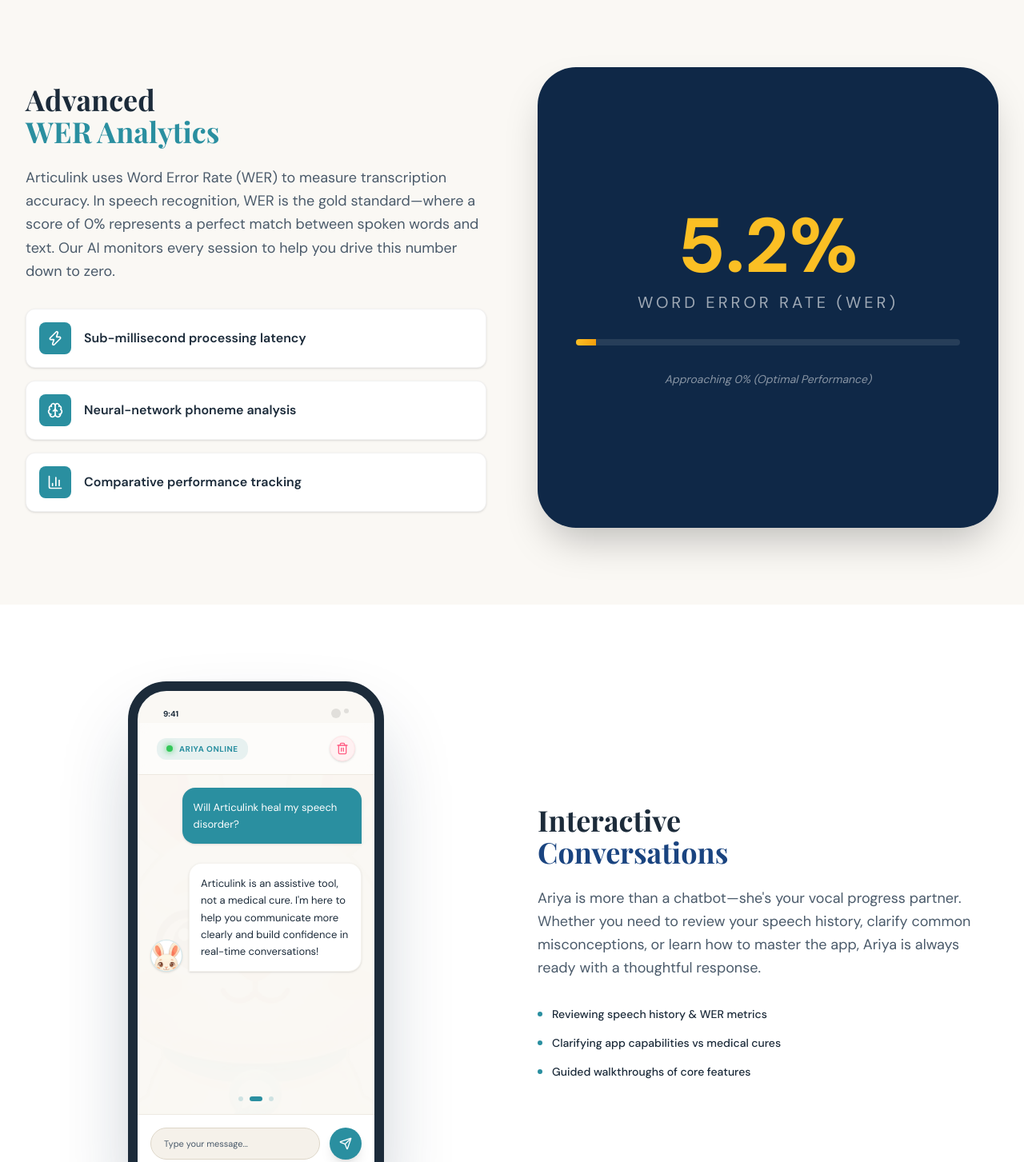
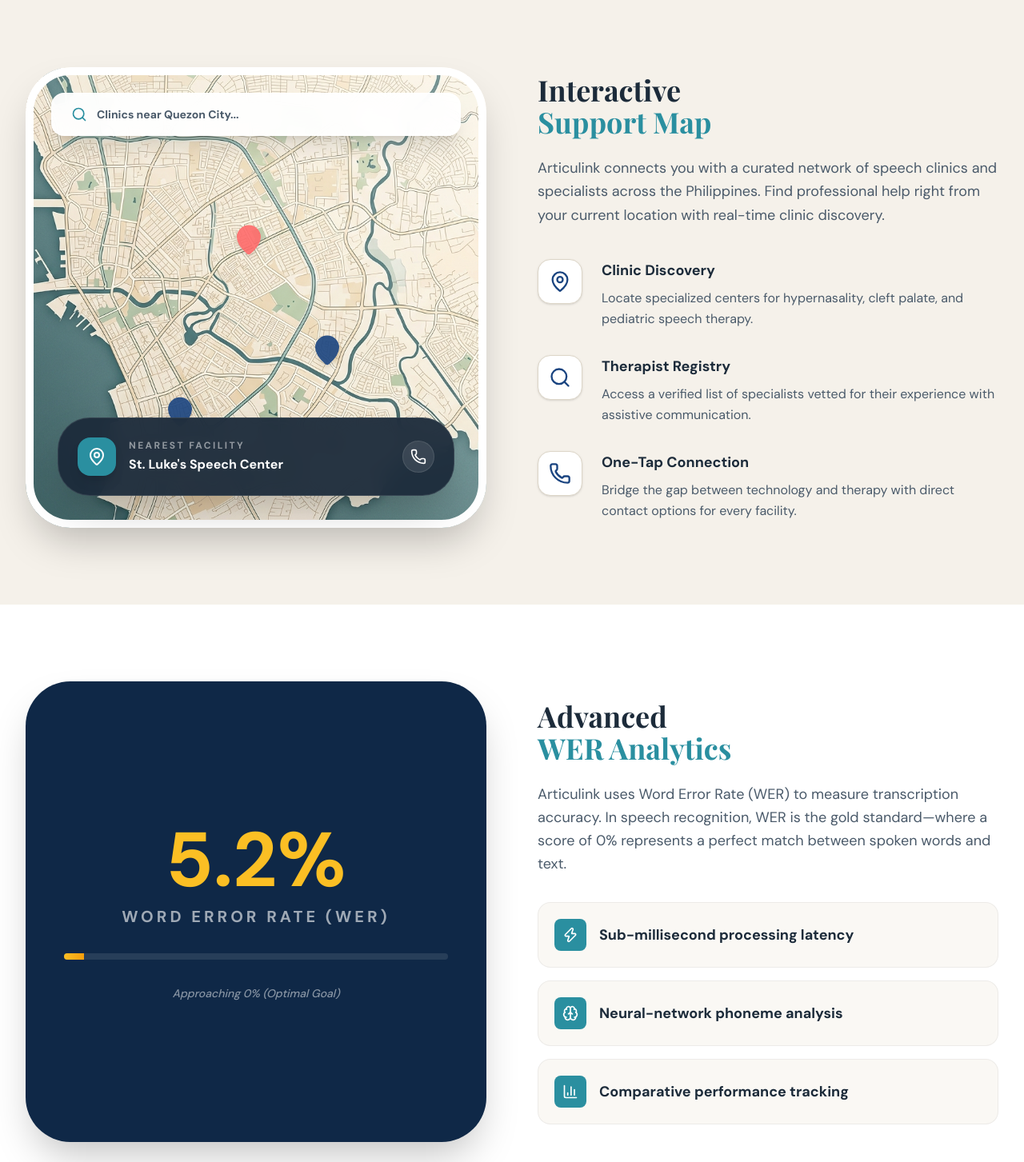
Before and after one commit to Eybri/articulink-ads, a Next.js app: page /features in a window 1280 px wide. Shown: the part 1540-2993 px from the top of the page at 80% size. Built offline with nearby package versions, Linux system fonts and the light colour scheme.

Commit message:
feat: add features landing page with interactive clinic support map and analytics visualization

```diff
--- a/src/app/features/page.tsx
+++ b/src/app/features/page.tsx
@@ -3,7 +3,7 @@
 import { motion, AnimatePresence } from "framer-motion";
 import Image from "next/image";
 import Features from "@/components/Features";
-import { Brain, Zap, Shield, Globe, Mic2, BarChart3, Trash2, Send } from "lucide-react";
+import { Brain, Zap, Shield, Globe, Mic2, BarChart3, Trash2, Send, MapPin, Search, Phone } from "lucide-react";
 
 const C = {
   cream: "#FAF8F4",
@@ -50,17 +50,169 @@
         </div>
       </section>
 
-      {/* Main Features Grid (Reusing the component) */}
+      {/* Main Features Grid (Summary) */}
       <Features />
 
-      {/* Deep Dive: WER Analytics */}
-      <section className="py-24">
+      {/* Deep Dive 1: Support Ecosystem Map */}
+      <section className="py-24" style={{ backgroundColor: "#F5F1EA" }}>
         <div className="max-w-7xl mx-auto px-4 sm:px-6 lg:px-8">
           <div className="grid md:grid-cols-2 gap-16 items-center">
+            {/* Map Visual Mockup */}
+            <motion.div
+              initial={{ opacity: 0, scale: 0.9 }}
+              whileInView={{ opacity: 1, scale: 1 }}
+              viewport={{ once: true }}
+              className="relative aspect-square rounded-[3.5rem] shadow-2xl overflow-hidden"
+            >
+              {/* Actual Map Image - Scaled up slightly to ensure no gaps */}
+              <div className="absolute inset-0 overflow-hidden rounded-[3.5rem]">
+                <Image
+                  src="/images/map-bg.png"
+                  alt="Manila Map"
+                  fill
+                  className="object-cover scale-125"
+                  priority
+                />
+              </div>
+
+              {/* Border Overlay - Ensures border doesn't shrink the map content */}
+              <div className="absolute inset-0 border-[10px] border-white rounded-[3.5rem] z-30 pointer-events-none" />
+
+              {/* Map Search Bar Mockup */}
+              <div className="absolute top-8 left-8 right-8 z-40">
+                <div className="bg-white/95 backdrop-blur-md px-6 py-4 rounded-2xl shadow-xl border border-white/50 flex items-center gap-3">
+                  <Search className="w-5 h-5 text-[#2A8FA0]" />
+                  <span className="text-sm text-[#4A5A6A] font-bold">Clinics near Quezon City...</span>
+                </div>
+              </div>
+
+              {/* Map Markers Mockup */}
+              <div className="absolute inset-0 p-12 z-20">
+                {[
+                  { top: "35%", left: "45%", label: "QC Speech Clinic", active: true },
+                  { top: "58%", left: "62%", label: "Manila Therapy Center" },
+                  { top: "72%", left: "30%", label: "Makati Assistive Hub" }
+                ].map((marker, i) => (
+                  <motion.div
+                    key={i}
+                    initial={{ y: 0 }}
+                    animate={{ y: [0, -10, 0] }}
+                    transition={{ duration: 2, repeat: Infinity, delay: i * 0.5 }}
+                    className="absolute group z-10"
+                    style={{ top: marker.top, left: marker.left }}
+                  >
+                    <div className="relative">
+                      <MapPin className={`w-10 h-10 ${marker.active ? 'text-[#FF6B6B]' : 'text-[#1A4480]'} fill-current opacity-90 drop-shadow-md`} />
+                      <div className="absolute top-full mt-2 left-1/2 -translate-x-1/2 bg-[#1C2B3A] text-white text-[11px] font-bold py-1.5 px-4 rounded-full whitespace-nowrap opacity-0 group-hover:opacity-100 transition-all shadow-2xl border border-white/10">
+                        {marker.label}
+                      </div>
+                    </div>
+                  </motion.div>
+                ))}
+              </div>
+
+              {/* Map UI Overlay: Results */}
+              <div className="absolute bottom-10 left-10 right-10 bg-[#1C2B3A]/95 backdrop-blur-md p-6 rounded-[2.5rem] border border-white/10 shadow-2xl z-40">
+                <div className="flex items-center justify-between">
+                  <div className="flex items-center gap-4">
+                    <div className="w-12 h-12 rounded-2xl bg-[#2A8FA0] flex items-center justify-center text-white shadow-lg">
+                      <MapPin className="w-6 h-6" />
+                    </div>
+                    <div>
+                      <div className="text-xs font-bold text-white/50 uppercase tracking-[0.2em] mb-1">Nearest Facility</div>
+                      <div className="text-base font-bold text-white">St. Luke&apos;s Speech Center</div>
+                    </div>
+                  </div>
+                  <div className="w-10 h-10 rounded-full bg-white/10 flex items-center justify-center text-white border border-white/10 cursor-pointer hover:bg-white/20 transition-colors">
+                    <Phone className="w-5 h-5" />
+                  </div>
+                </div>
+              </div>
+            </motion.div>
+
+            <motion.div
+              initial={{ opacity: 0, x: 30 }}
+              whileInView={{ opacity: 1, x: 0 }}
+              viewport={{ once: true }}
+            >
+              <h2 className="text-4xl font-bold mb-6" style={{ color: C.textDark, fontFamily: "var(--font-playfair), serif" }}>
+                Interactive <br />
+                <span style={{ color: C.teal }}>Support Map</span>
+              </h2>
+              <p className="text-lg leading-relaxed mb-10" style={{ color: C.textMid }}>
+                Articulink connects you with a curated network of speech clinics and specialists
+                across the Philippines. Find professional help right from your current location
+                with real-time clinic discovery.
+              </p>
+
+              <div className="space-y-8">
+                {[
+                  {
+                    icon: MapPin,
+                    title: "Clinic Discovery",
+                    desc: "Locate specialized centers for hypernasality, cleft palate, and pediatric speech therapy."
+                  },
+                  {
+                    icon: Search,
+                    title: "Therapist Registry",
+                    desc: "Access a verified list of specialists vetted for their experience with assistive communication."
+                  },
+                  {
+                    icon: Phone,
+                    title: "One-Tap Connection",
+                    desc: "Bridge the gap between technology and therapy with direct contact options for every facility."
+                  }
+                ].map((item, i) => (
+                  <div key={i} className="flex gap-6 group">
+                    <div className="w-14 h-14 rounded-2xl bg-white flex items-center justify-center border border-[#DDD6C8] shadow-sm shrink-0 group-hover:scale-110 transition-transform">
+                      <item.icon className="w-7 h-7 text-[#1A4480]" />
+                    </div>
+                    <div>
+                      <h4 className="font-bold text-[#1C2B3A] mb-2 text-lg">{item.title}</h4>
+                      <p className="text-base text-[#4A5A6A] leading-relaxed">{item.desc}</p>
+                    </div>
+                  </div>
+                ))}
+              </div>
+            </motion.div>
+          </div>
+        </div>
+      </section>
+
+      {/* Deep Dive 2: WER Analytics */}
+      <section className="py-24" style={{ backgroundColor: "white" }}>
+        <div className="max-w-7xl mx-auto px-4 sm:px-6 lg:px-8">
+          <div className="grid md:grid-cols-2 gap-16 items-center flex-row-reverse">
+            <motion.div
+              initial={{ opacity: 0, scale: 0.9 }}
+              whileInView={{ opacity: 1, scale: 1 }}
+              viewport={{ once: true }}
+              className="order-2 md:order-1 relative aspect-square rounded-[3.5rem] overflow-hidden shadow-2xl"
+              style={{ backgroundColor: C.deepNavy }}
+            >
+              {/* Visual representation of the WER */}
+              <div className="absolute inset-0 flex flex-col items-center justify-center text-white p-12">
+                <div className="text-8xl font-bold mb-2" style={{ color: "#FBBF24" }}>5.2%</div>
+                <div className="text-xl uppercase tracking-[0.2em] opacity-60 mb-8 font-bold">Word Error Rate (WER)</div>
+                <div className="w-full h-2 bg-white/10 rounded-full overflow-hidden">
+                  <motion.div
+                    initial={{ width: "100%" }}
+                    whileInView={{ width: "5.2%" }}
+                    transition={{ duration: 1.5, ease: "easeOut" }}
+                    className="h-full bg-gradient-to-r from-[#FBBF24] to-[#F59E0B]"
+                  />
+                </div>
+                <p className="mt-8 text-sm text-white/50 text-center italic font-medium">
+                  Approaching 0% (Optimal Goal)
+                </p>
+              </div>
+            </motion.div>
+
             <motion.div
               initial={{ opacity: 0, x: -30 }}
               whileInView={{ opacity: 1, x: 0 }}
               viewport={{ once: true }}
+              className="order-1 md:order-2"
             >
               <h2 className="text-4xl font-bold mb-6" style={{ color: C.textDark, fontFamily: "var(--font-playfair), serif" }}>
                 Advanced <br />
@@ -69,8 +221,7 @@
               <p className="text-lg leading-relaxed mb-8" style={{ color: C.textMid }}>
                 Articulink uses Word Error Rate (WER) to measure transcription accuracy.
                 In speech recognition, WER is the gold standard—where a score of 0% represents
-                a perfect match between spoken words and text. Our AI monitors every session
-                to help you drive this number down to zero.
+                a perfect match between spoken words and text.
               </p>
               <div className="space-y-4">
                 {[
@@ -78,50 +229,25 @@
                   { icon: Brain, text: "Neural-network phoneme analysis" },
                   { icon: BarChart3, text: "Comparative performance tracking" }
                 ].map((item, i) => (
-                  <div key={i} className="flex items-center gap-4 p-4 rounded-xl bg-white shadow-sm border border-black/5">
+                  <div key={i} className="flex items-center gap-4 p-5 rounded-2xl bg-[#FAF8F4] border border-black/5">
                     <div className="w-10 h-10 rounded-lg flex items-center justify-center text-white" style={{ backgroundColor: C.teal }}>
                       <item.icon className="w-5 h-5" />
                     </div>
-                    <span className="font-semibold" style={{ color: C.textDark }}>{item.text}</span>
+                    <span className="font-bold text-lg" style={{ color: C.textDark }}>{item.text}</span>
                   </div>
                 ))}
-              </div>
-            </motion.div>
-
-            <motion.div
-              initial={{ opacity: 0, scale: 0.9 }}
-              whileInView={{ opacity: 1, scale: 1 }}
-              viewport={{ once: true }}
-              className="relative aspect-square rounded-[3rem] overflow-hidden shadow-2xl"
-              style={{ backgroundColor: C.deepNavy }}
-            >
-              {/* Visual representation of the WER */}
-              <div className="absolute inset-0 flex flex-col items-center justify-center text-white p-12">
-                <div className="text-8xl font-bold mb-2" style={{ color: "#FBBF24" }}>5.2%</div>
-                <div className="text-xl uppercase tracking-[0.2em] opacity-60 mb-8">Word Error Rate (WER)</div>
-                <div className="w-full h-2 bg-white/10 rounded-full overflow-hidden">
-                  <motion.div
-                    initial={{ width: "100%" }}
-                    whileInView={{ width: "5.2%" }}
-                    transition={{ duration: 1.5, ease: "easeOut" }}
-                    className="h-full bg-gradient-to-r from-[#FBBF24] to-[#F59E0B]"
-                  />
-                </div>
-                <p className="mt-8 text-sm text-white/50 text-center italic">
-                  Approaching 0% (Optimal Performance)
-                </p>
               </div>
             </motion.div>
           </div>
         </div>
       </section>
 
-      {/* Interactive Section: Meet Ariya (Slideshow Interface) */}
-      <section className="py-24" style={{ backgroundColor: "white" }}>
+      {/* Deep Dive 3: Ariya AI Companion */}
+      <section className="py-24" style={{ backgroundColor: "#F5F1EA" }}>
         <div className="max-w-7xl mx-auto px-4 sm:px-6 lg:px-8">
-          <div className="grid md:grid-cols-2 gap-16 items-center flex-row-reverse">
+          <div className="grid md:grid-cols-2 gap-16 items-center">
             {/* Mobile Phone Frame with Slideshow */}
-            <div className="order-2 md:order-1 relative mx-auto group">
+            <div className="relative mx-auto group">
               <motion.div
                 initial={{ opacity: 0, scale: 0.95 }}
                 whileInView={{ opacity: 1, scale: 1 }}
@@ -148,13 +274,11 @@
                   </div>
                 </div>
 
-                {/* Chat Body with AnimatePresence Slideshow */}
+                {/* Chat Body */}
                 <div className="flex-1 relative overflow-hidden bg-[#FAF8F4]">
-                  {/* Background Watermark */}
                   <div className="absolute inset-0 flex items-center justify-center opacity-[0.02] pointer-events-none scale-150">
                     <Image src="/images/ariya.png" alt="" width={300} height={300} />
                   </div>
-
                   <div className="p-4 space-y-6">
                     <ConversationSlideshow />
                   </div>
@@ -176,7 +300,7 @@
                 </div>
               </motion.div>
 
-              {/* Decorative Stack Effect (Phones behind) */}
+              {/* Decorative Stack Effect */}
               <div className="absolute -inset-4 border-2 border-[#1C2B3A]/5 rounded-[3.5rem] -z-10 rotate-2 translate-x-2" />
               <div className="absolute -inset-4 border-2 border-[#1C2B3A]/5 rounded-[3.5rem] -z-20 -rotate-2 -translate-x-2" />
             </div>
@@ -185,7 +309,6 @@
               initial={{ opacity: 0, x: 30 }}
               whileInView={{ opacity: 1, x: 0 }}
               viewport={{ once: true }}
-              className="order-1 md:order-2"
             >
               <h2 className="text-4xl font-bold mb-6" style={{ color: C.textDark, fontFamily: "var(--font-playfair), serif" }}>
                 Interactive <br />
@@ -205,8 +328,8 @@
                   "Guided walkthroughs of core features"
                 ].map((point, i) => (
                   <div key={i} className="flex items-center gap-3">
-                    <div className="w-1.5 h-1.5 rounded-full bg-[#2A8FA0]" />
-                    <span className="text-sm font-medium" style={{ color: C.textDark }}>{point}</span>
+                    <div className="w-2 h-2 rounded-full bg-[#2A8FA0]" />
+                    <span className="text-lg font-bold" style={{ color: C.textDark }}>{point}</span>
                   </div>
                 ))}
               </div>
```
Also changed, not shown: public/images/map-bg.png (added).
